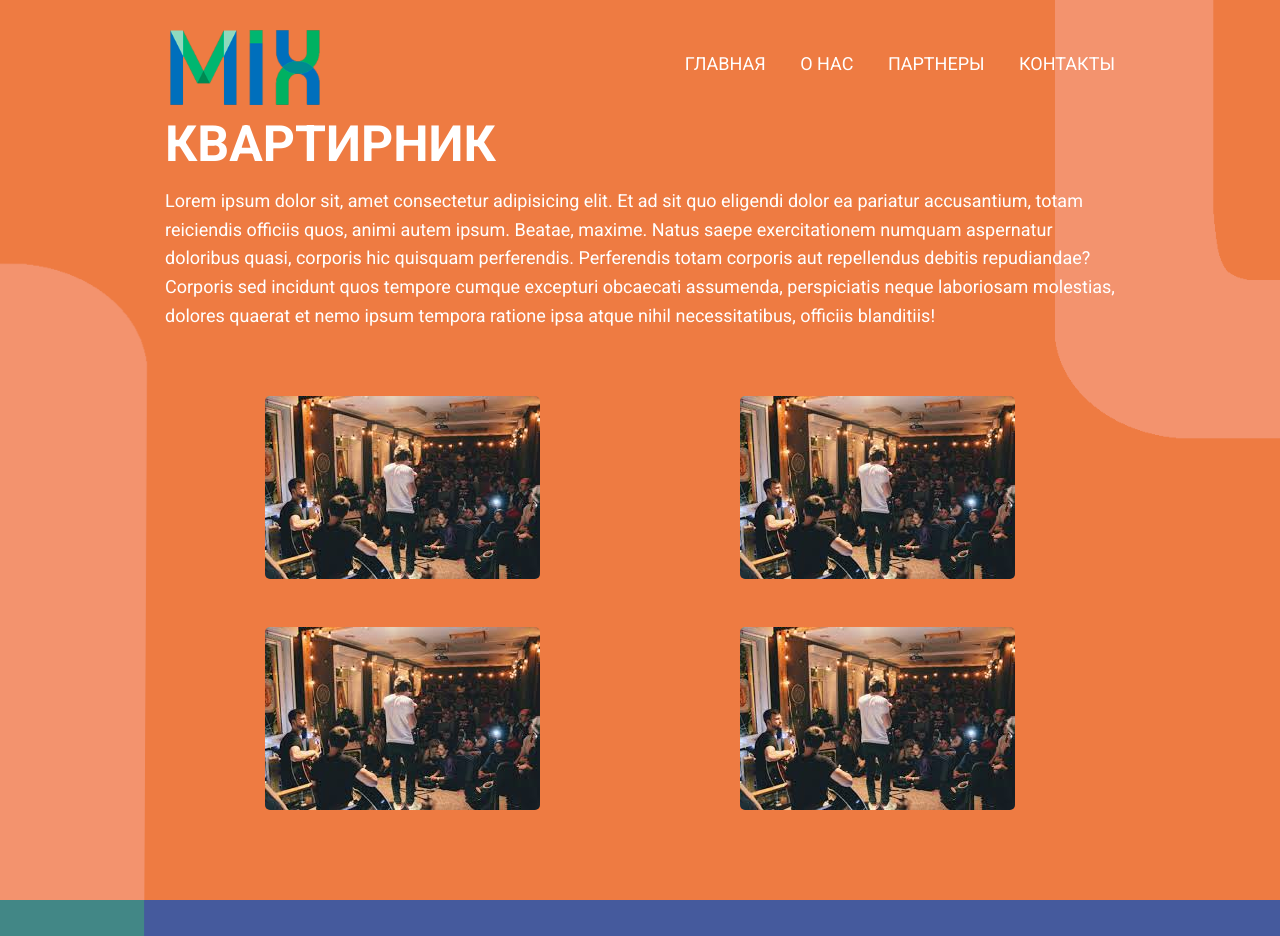
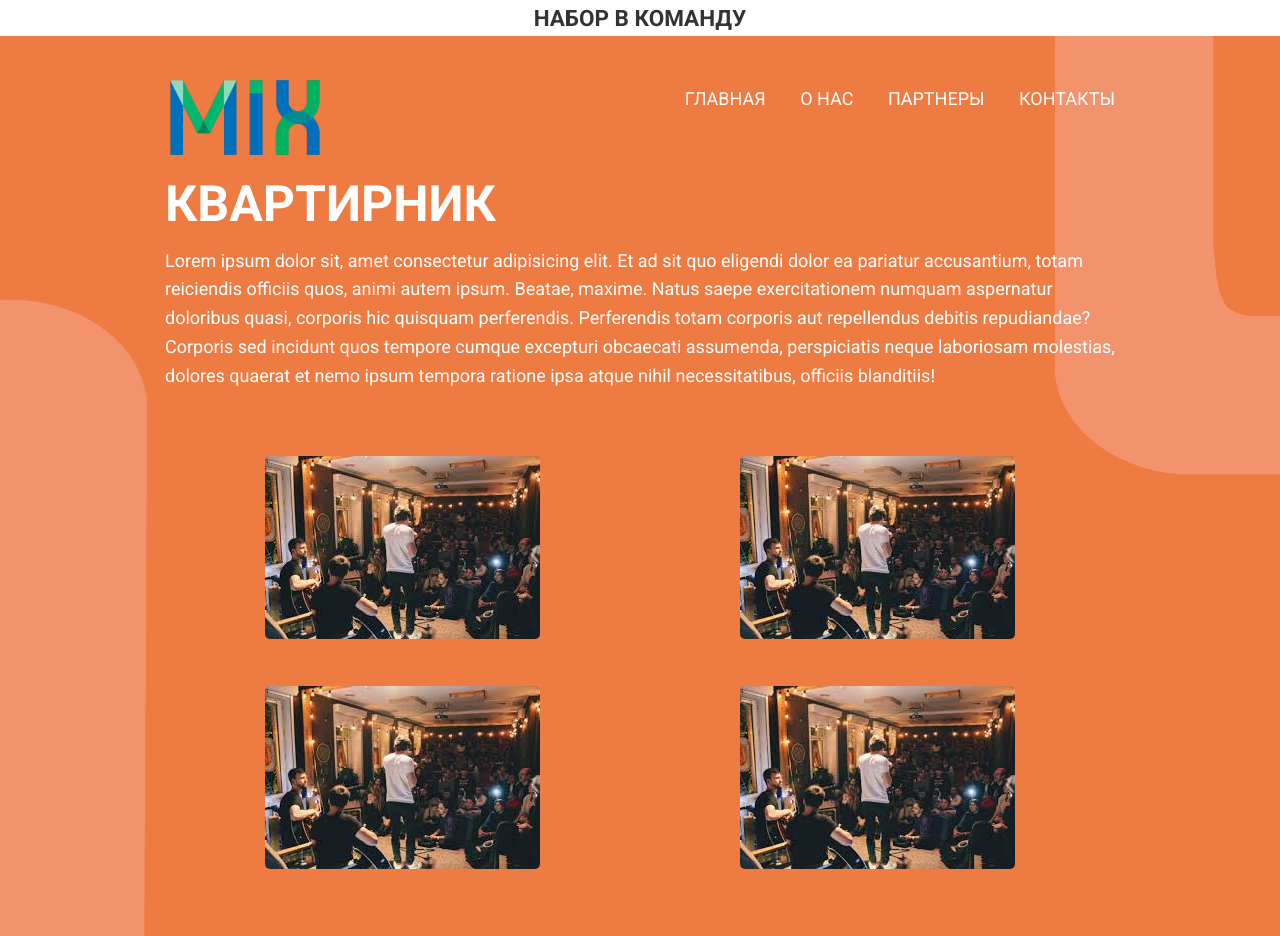
Before and after one commit to phesende/MiX, a plain HTML site: page MiX/index.html in a window 1280 px wide. Shown: the top 936 px of the page. Drawn offline with Linux system fonts and the light colour scheme; a script that the page names is missing.

Commit message:
Add files via upload

```diff
--- a/MiX/index.html
+++ b/MiX/index.html
@@ -8,7 +8,11 @@
     <title>MiX</title>
 </head>
 <body>
-
+    <div class="team-recruitment">
+        <div class="container">
+            <h2 class="team-recruitment__title" style="color:#333">НАБОР В КОМАНДУ</h2>
+        </div>
+    </div>
     <header class="header">
         <div class="container">
             <div class="header_inner">
--- a/MiX/source/css/style.css
+++ b/MiX/source/css/style.css
@@ -20,6 +20,13 @@ h1,h2,h3,h4,h5,h6{
     margin: 0;
 }
 
+
+/* Team-recruitment */
+.team-recruitment__title{
+    text-align: center;
+}
+
+
 /* Container */
 .container{
     width: 100%;
@@ -32,7 +39,7 @@ h1,h2,h3,h4,h5,h6{
 /* Header */
 
 .header{
-    padding-top: 30px;
+    padding-top: 50px;
     position: absolute;
     top: 0;
     left: 0;
@@ -47,6 +54,7 @@ h1,h2,h3,h4,h5,h6{
     align-items: center;
 }
 .header__logo{
+    margin-top: 3%;
     width: 15%;
     margin-left: 3%;
 }
@@ -135,7 +143,7 @@ h1,h2,h3,h4,h5,h6{
 
 }
 .intro__title{
-    margin-top: 3%;
+    margin-top: 8%;
     font-size: 50px;
     font-weight: 700;
     text-transform: uppercase;
```
Also changed, not shown: MiX/about.html (+5 -1 lines), MiX/contacts.html (+5 -1 lines), MiX/partners.html (+5 -1 lines).
